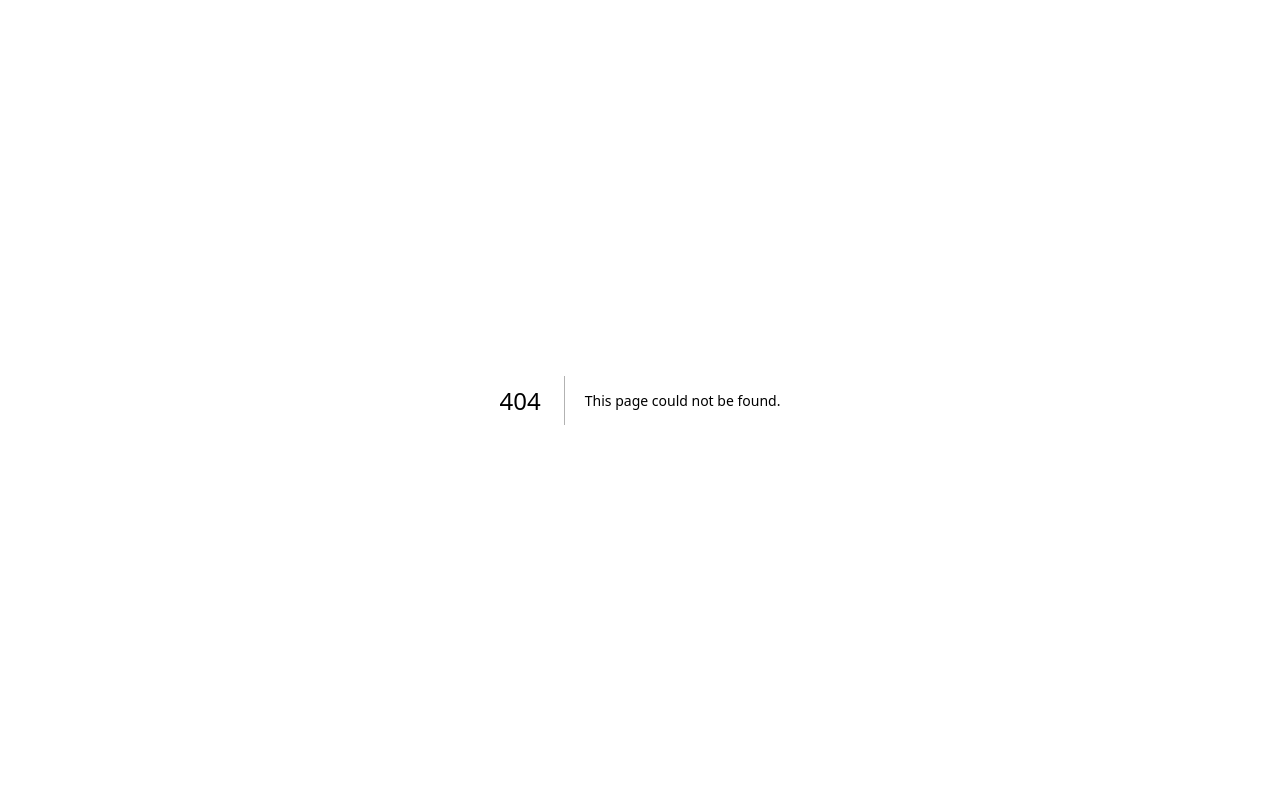
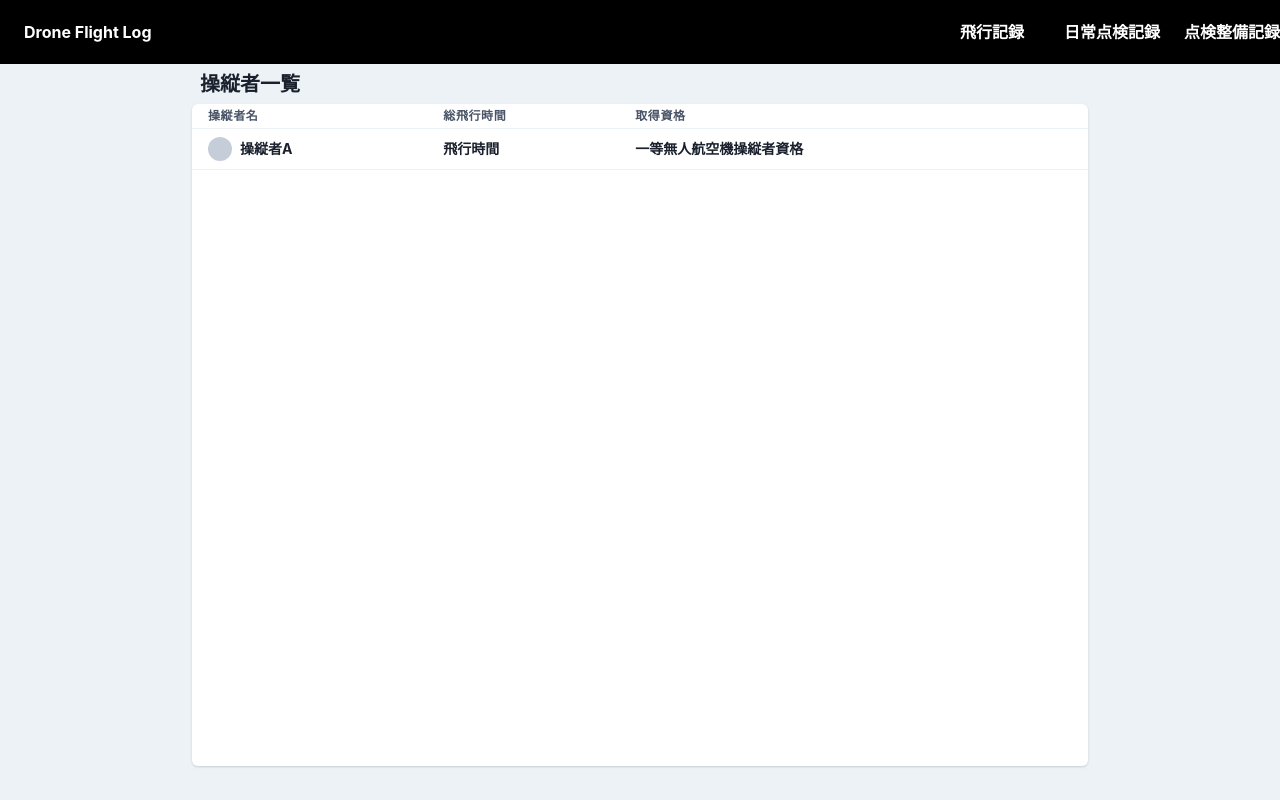
Before and after one commit to POPOTINESU/DroneFlightLog_frontend, a Next.js app: page /flightlog/users in a window 1280 px wide. Before the commit this address had no page. Built offline with nearby package versions, Linux system fonts and the light colour scheme.

Commit message:
仮のデザイン作成

```diff
--- a/src/app/features/flightlog/ui/organisms/FlightLogTable.tsx
+++ b/src/app/features/flightlog/ui/organisms/FlightLogTable.tsx
@@ -35,7 +35,7 @@ const data = {
 
 export const FlightLogTable = () => {
   return (
-    <Grid templateColumns="repeat(26, 1fr)" height="92vh">
+    <Grid templateColumns="repeat(26, 1fr)" >
       <GridItem colSpan={16} padding={3} height="100%" >
         <HStack>
           <Heading size="lg">飛行記録</Heading>
--- a/src/app/flightlog/layout.tsx
+++ b/src/app/flightlog/layout.tsx
@@ -17,10 +17,10 @@ export default function FlightLogLayout({
         h="100vh"
         fontWeight="bold"
       >
-        <GridItem  bg="black" color="white" area={"header"} height="8vh">
+        <GridItem bg="black" color="white" area={"header"} height="8vh">
           <Header />
         </GridItem>
-        <GridItem  bg="gray.100" area={"main"} >
+        <GridItem bg="gray.100" area={"main"} height="92vh">
           {children}
         </GridItem>
       </Grid>
--- /dev/null
+++ b/src/app/flightlog/users/page.tsx
@@ -0,0 +1,63 @@
+import {
+  Box,
+  Card,
+  Flex,
+  Heading,
+  SkeletonCircle,
+  Table,
+  TableContainer,
+  Tbody,
+  Td,
+  Text,
+  Tfoot,
+  Th,
+  Thead,
+  Tr,
+} from "@chakra-ui/react";
+
+export default function GroupPage() {
+  const data = {
+    time: 10,
+  };
+  return (
+    <>
+      {/* TODO: データの取得
+    　　　　　　テストコードの追加
+              リファクタリング
+              ページネーションの追加
+    */}
+      <Box width="70%" height="100%" mx="auto">
+        <Heading as="h1" size="md" p={2}>
+          操縦者一覧
+        </Heading>
+        <Card width="100%" height="90%">
+          <TableContainer>
+            <Table size="sm">
+              <Thead>
+                <Tr>
+                  <Th>操縦者名</Th>
+                  <Th>総飛行時間</Th>
+                  <Th> 取得資格</Th>
+                  <Th></Th>
+                </Tr>
+              </Thead>
+              <Tbody>
+                <Tr>
+                  <Td>
+                    <Flex alignItems="center">
+                      <SkeletonCircle size="6" />
+                      <Text ml={2}>操縦者A</Text>
+                    </Flex>
+                  </Td>
+                  <Td>飛行時間</Td>
+                  <Td>一等無人航空機操縦者資格</Td>
+                  <Td></Td>
+                </Tr>
+              </Tbody>
+            </Table>
+          </TableContainer>
+        </Card>
+      </Box>
+    </>
+  );
+}
```
